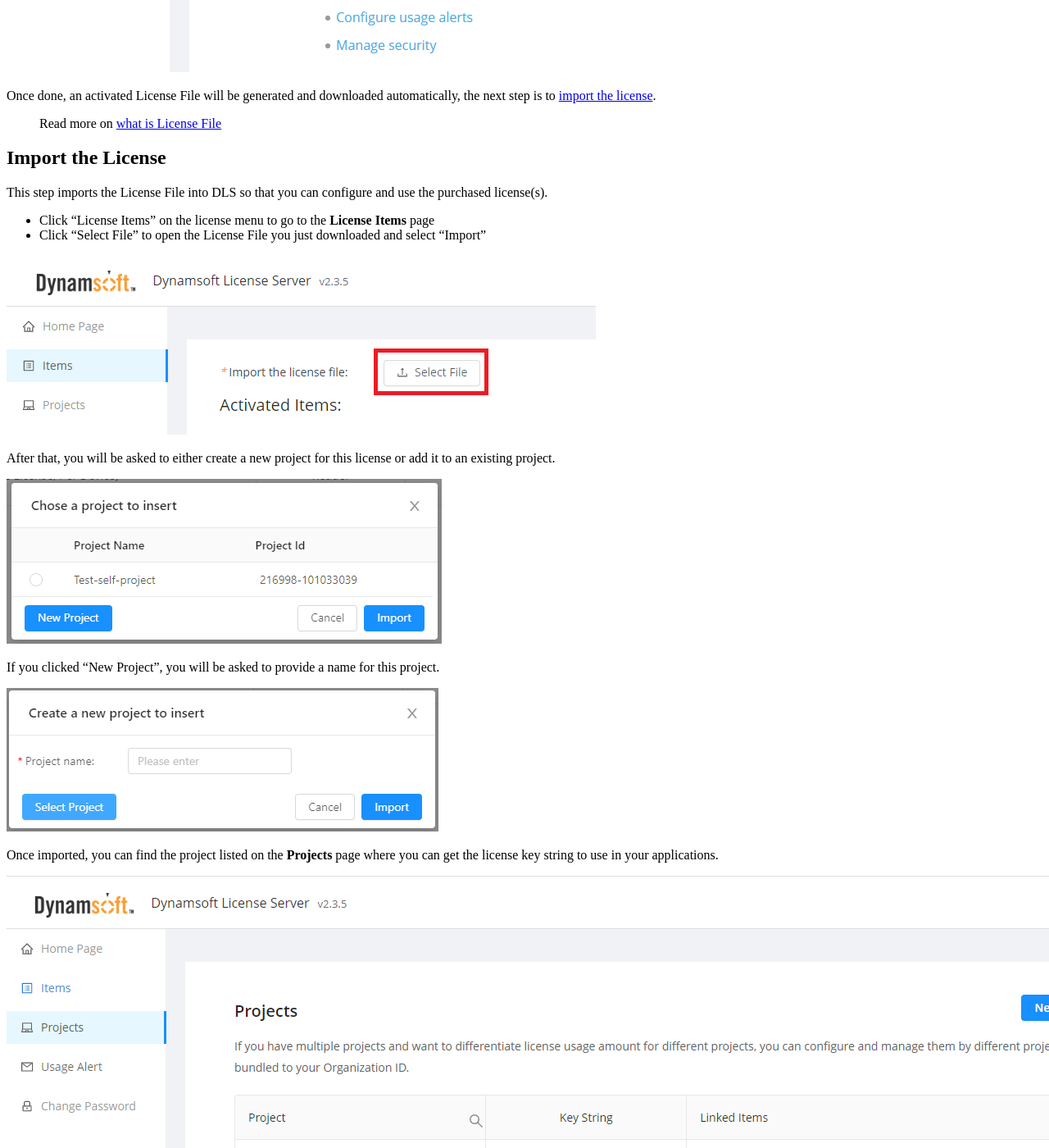
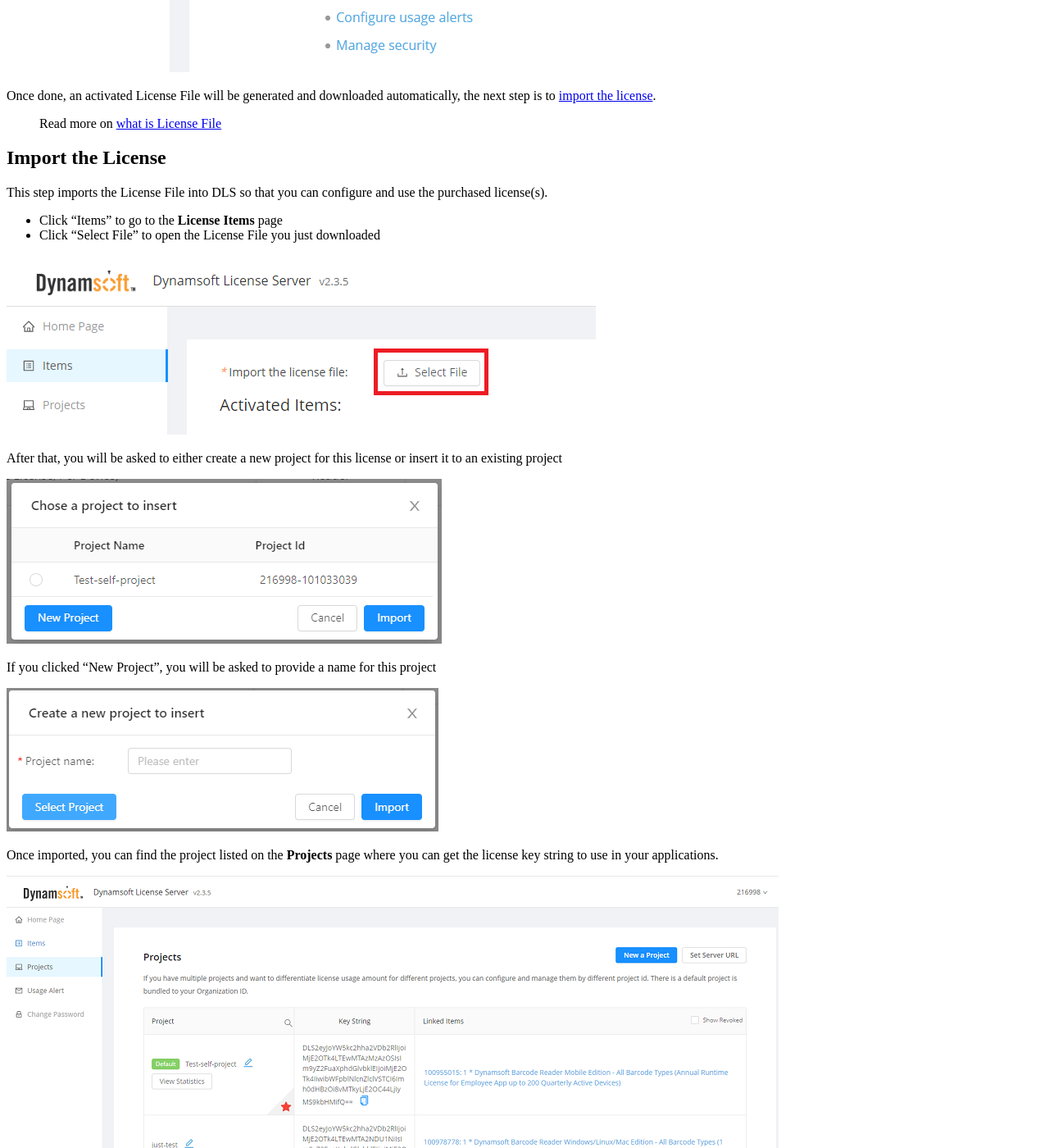
Before and after one commit to dynamsoft-docs/license-server-docs, a Jekyll site: the page built from selfhosting/index.md, in a window 1280 px wide and 1400 px high, scrolled down 1966 px. Shown: the whole window at 82% size. Built offline with Jekyll 4.4.1, drawn with Linux system fonts in a browser that asks for light colours.

Commit message:
better description

```diff
--- a/selfhosting/index.md
+++ b/selfhosting/index.md
@@ -45,16 +45,16 @@
 
 This step imports the License File into DLS so that you can configure and use the purchased license(s).
 
-* Click "License Items" on the license menu to go to the **License Items** page
-* Click "Select File" to open the License File you just downloaded and select "Import"
+* Click "Items" to go to the **License Items** page
+* Click "Select File" to open the License File you just downloaded
 
 ![License Items - import]({{site.assets}}imgs/licenseitems-002.png)
 
-After that, you will be asked to either create a new project for this license or add it to an existing project.
+After that, you will be asked to either create a new project for this license or insert it to an existing project
 
 ![License Items - import]({{site.assets}}imgs/licenseitems-003.png)
 
-If you clicked "New Project", you will be asked to provide a name for this project.
+If you clicked "New Project", you will be asked to provide a name for this project
 
 ![License Items - import]({{site.assets}}imgs/licenseitems-004.png)
 
```
Also changed, not shown: assets/imgs/licenseitems-005.png.
